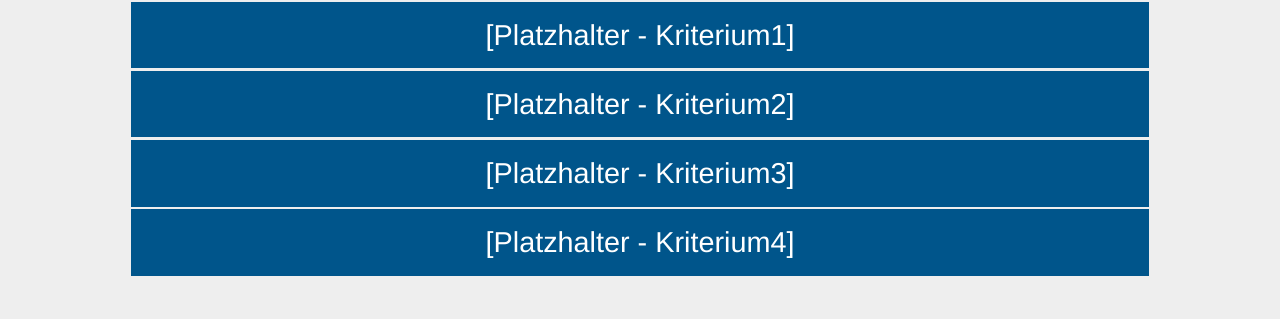
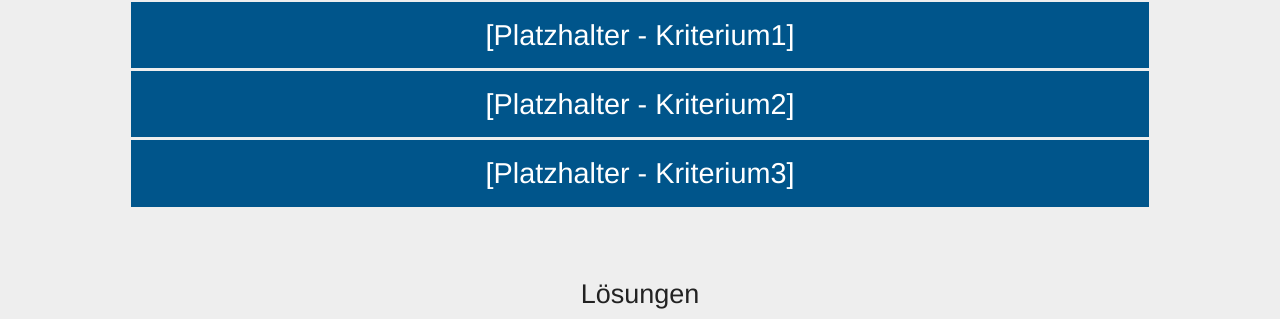
Before and after one commit to badde-media/AHP-App, a plain HTML site: page public_html/Single_TestOverview.html in a window 1280 px wide. Shown: the part 439-758 px from the top of the page. Drawn offline with nearby package versions, Linux system fonts and the light colour scheme.

Commit message:
Auf 3 Kriterien beschränkt

```diff
--- a/public_html/Single_TestOverview.html
+++ b/public_html/Single_TestOverview.html
@@ -45,12 +45,12 @@
 
                   <div class="container-criteria">
                 <div class="row text-center">
-
+                    <!-- TODO: Dynamisieren -->
                     <div class="header_criteria"><h3>Kriterien</h3></div>
        <div class="solution_output" id="sloadData2"> </div>
        <div class="solution_output" id="sloadData3"> </div>
        <div class="solution_output" id="sloadData4"> </div>
-       <div class="solution_output" id="sloadData5"> </div>
+<!--       <div class="solution_output" id="sloadData5"> </div>-->
            </div></div>
 
 
@@ -79,7 +79,7 @@ if (typeof(Storage) !== "undefined") {
     var skriterium1= localStorage.getItem("skriterium1");
     var skriterium2= localStorage.getItem("skriterium2");
     var skriterium3= localStorage.getItem("skriterium3");
-    var skriterium4= localStorage.getItem("skriterium4");
+//    var skriterium4= localStorage.getItem("skriterium4");
     var sloesung1= localStorage.getItem("sloesung1");
     var sloesung2= localStorage.getItem("sloesung2");
     var sloesung3= localStorage.getItem("sloesung3");
@@ -87,7 +87,7 @@ if (typeof(Storage) !== "undefined") {
     if (skriterium1 ===null) {skriterium1="[Platzhalter - Kriterium1]";}
     if (skriterium2 ===null) {skriterium2="[Platzhalter - Kriterium2]";}
     if (skriterium3 ===null) {skriterium3="[Platzhalter - Kriterium3]";}
-    if (skriterium4 ===null) {skriterium4="[Platzhalter - Kriterium4]";}
+//    if (skriterium4 ===null) {skriterium4="[Platzhalter - Kriterium4]";}
     if (sloesung1 ===null) {sloesung1="[Platzhalter - Loesung1]";}
     if (sloesung2 ===null) {sloesung2="[Platzhalter - Loesung2]";}
     if (sloesung3 ===null) {sloesung3="[Platzhalter - Loesung3]";}
@@ -96,7 +96,7 @@ if (typeof(Storage) !== "undefined") {
     $("#sloadData2").html(skriterium1);
     $("#sloadData3").html(skriterium2);
     $("#sloadData4").html(skriterium3);
-    $("#sloadData5").html(skriterium4);
+//    $("#sloadData5").html(skriterium4);
     $("#sloadData6").html(sloesung1);
     $("#sloadData7").html(sloesung2);
     $("#sloadData8").html(sloesung3);
```
